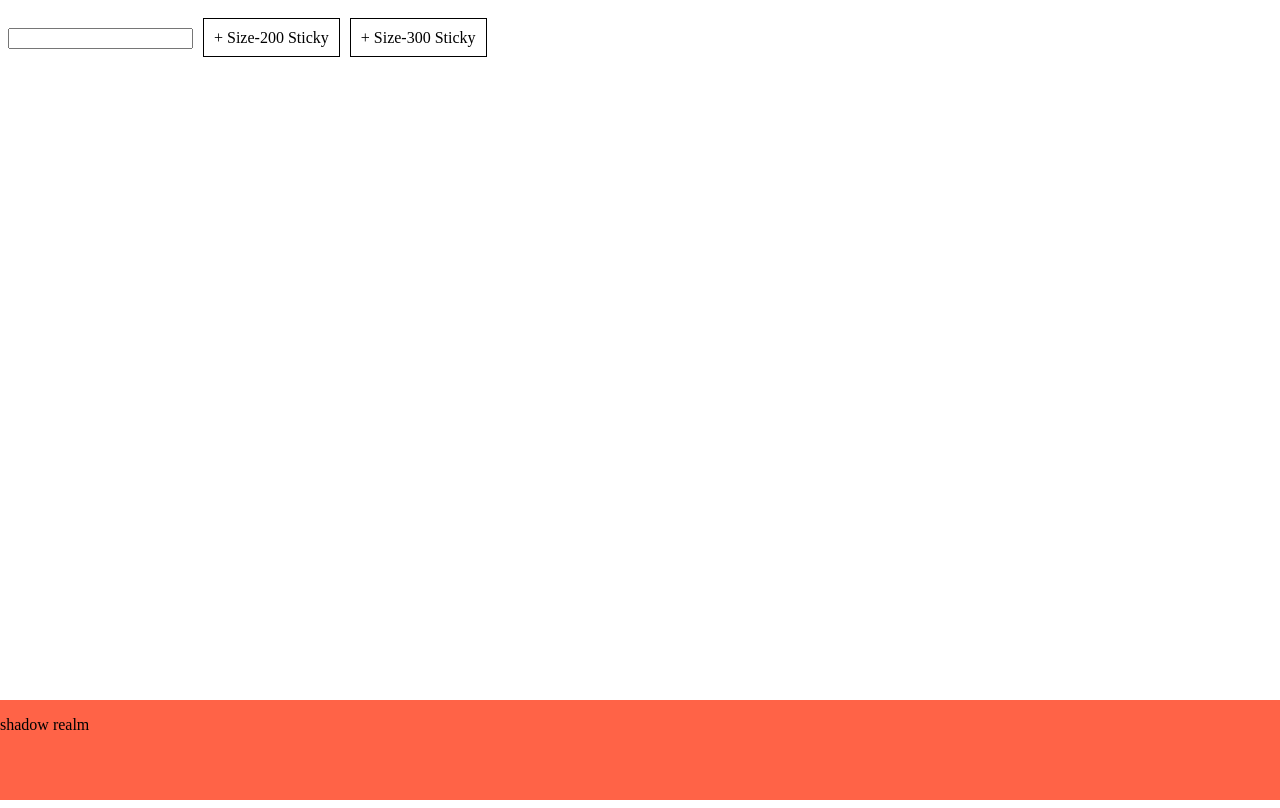
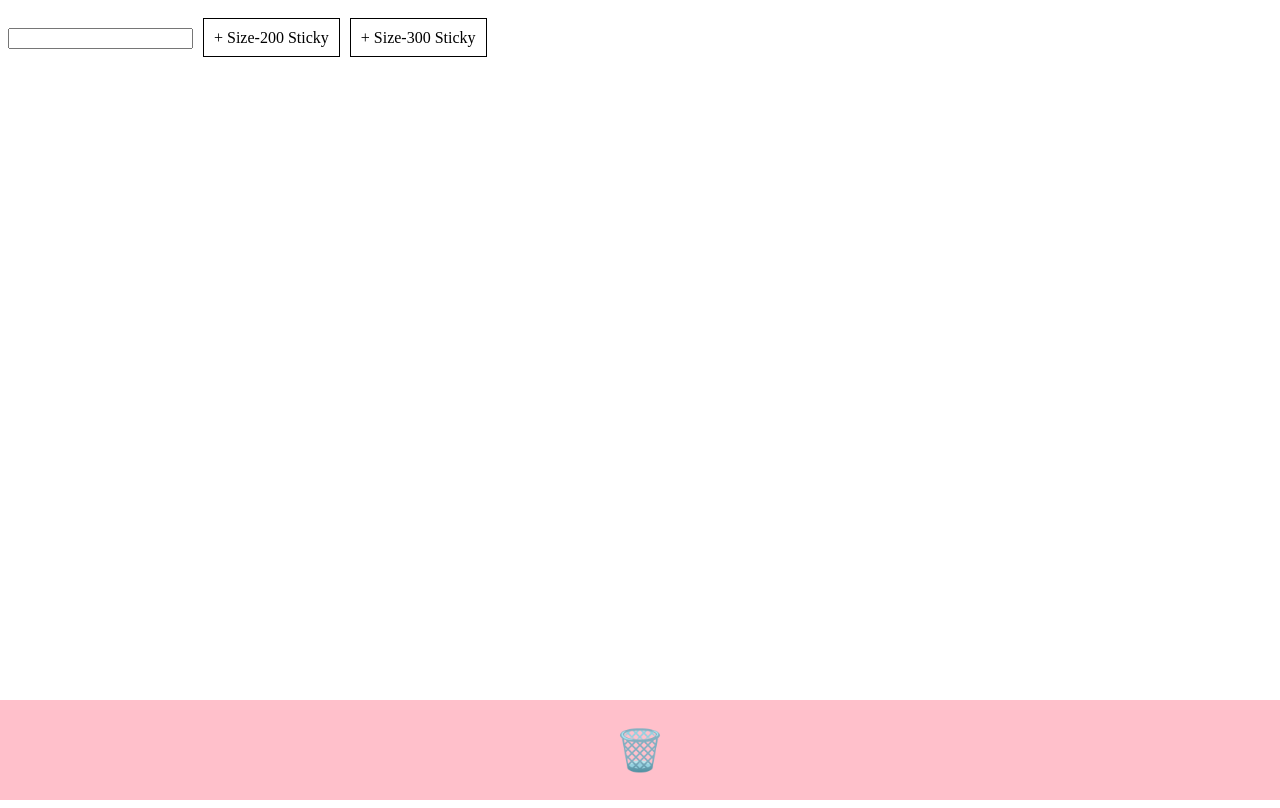
Before and after one commit to carloferrer/tempo-frontend-exercise, a React (Vite) app: page / in a window 1280 px wide. Built offline with nearby package versions, Linux system fonts and the light colour scheme.

Commit message:
Make trash more fun

```diff
--- a/src/components/Trash.tsx
+++ b/src/components/Trash.tsx
@@ -10,12 +10,15 @@ export const Trash = ({ stickyOnTheMove, dispatchStickies }: TrashProps) => {
   return (
     <div
       style={{
-        backgroundColor: 'tomato',
+        backgroundColor: 'pink',
         position: 'absolute',
         height: 100,
         left: 0,
         right: 0,
         bottom: 0,
+        display: 'flex',
+        alignItems: 'center',
+        justifyContent: 'center',
       }}
       onMouseOver={() => {
         if (stickyOnTheMove) {
@@ -26,7 +29,7 @@ export const Trash = ({ stickyOnTheMove, dispatchStickies }: TrashProps) => {
         }
       }}
     >
-      <p>shadow realm</p>
+      <p style={{ fontSize: 40 }}>🗑️</p>
     </div>
   );
 };
```
